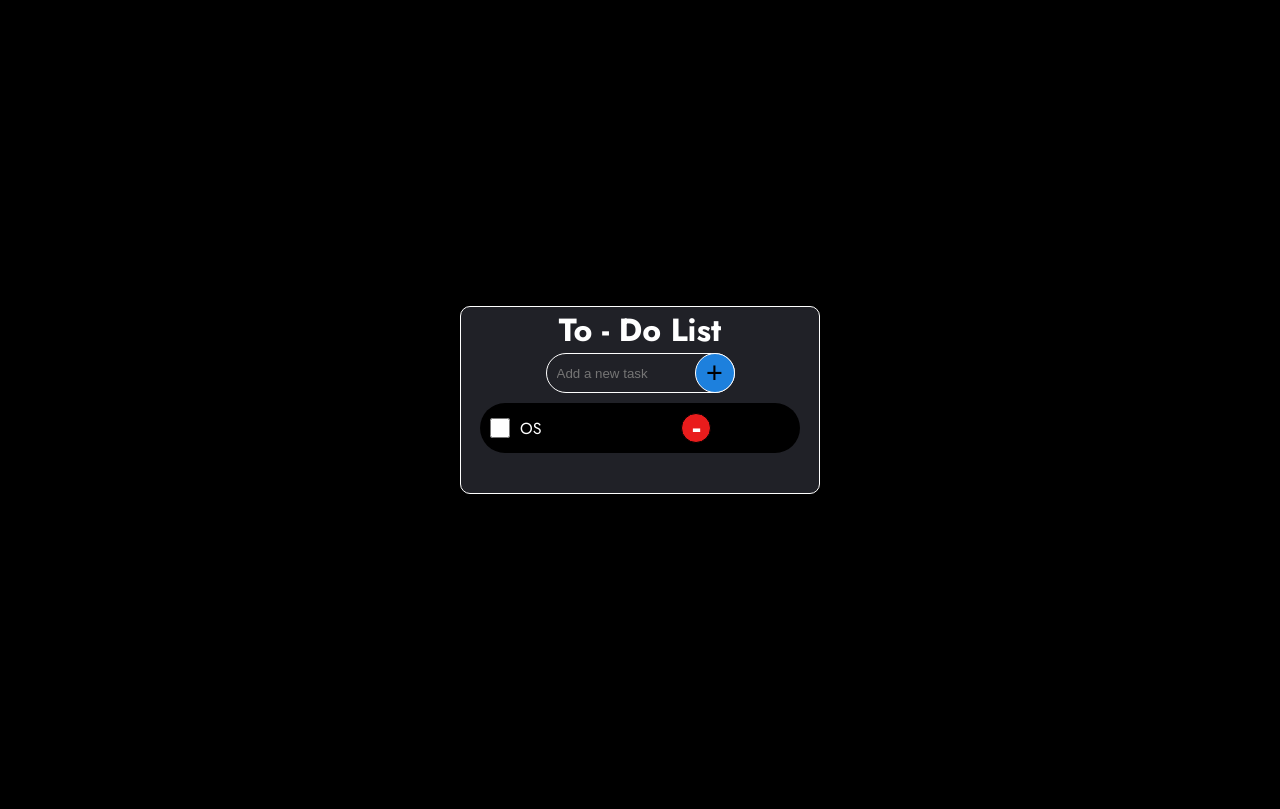
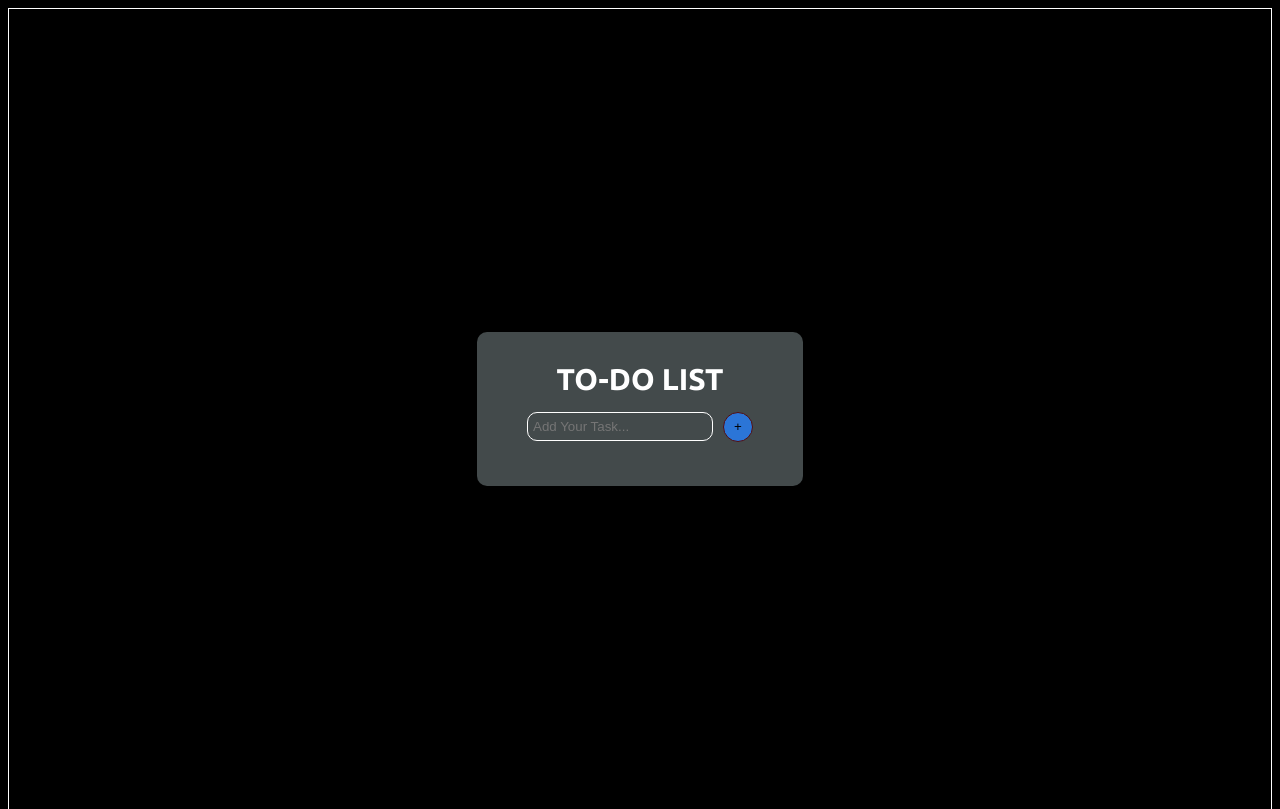
Before and after one commit to hemantjawale/JS_PROJECTS, a plain HTML site: page src/index.html in a window 1280 px wide. Shown: the top 809 px of the page. Drawn offline with Linux system fonts and the light colour scheme; a web font is replaced by a local one.

Commit message:
final edit

```diff
--- a/src/index.html
+++ b/src/index.html
@@ -1,33 +1,27 @@
 <!DOCTYPE html>
 <html lang="en">
 <head>
-    <meta charset="UTF-8" />
-    <meta name="viewport" content="width=device-width, initial-scale=1.0" />
-    <title>To-Do App</title>
+    <meta charset="UTF-8">
+    <meta name="viewport" content="width=device-width, initial-scale=1.0">
+    <title>To-Do</title>
+   <link rel="shortcut icon" href="https://www.gstatic.com//tasks/f5cfbf604fef12b05341c945d745fff2/favicon.ico" type="image/x-icon">
 </head>
-  <link rel="stylesheet" href="style.css" />
+<link rel="stylesheet" href="style.css">
 <body>
-    <div class="container">
-      <div class="to-doapp">
-        <h1>To - Do List</h1>
-        <form class="input-area">
-          <input type="text" id="task-input" placeholder="Add a new task" />
-          <button class="add">+</button>
-        </form>
-        <div class="show-tasks">
-          <ul class="tasks">
-            <li>
-              <div class="singular-task">
-                <div class="wrap1">
-                  <input type="checkbox" name="" id="task-done" /> OS
+    <div class="main">
+        <div class="listCard">
+             <p class="heading">TO-DO LIST</p>
+            <div class="content">
+                <div class="newtask">
+                    <input type="text" class = "InputTask"placeholder="Add Your Task...">
+                    <button class="AddBtn">+</button>
                 </div>
-                <button class="delete">-</button>
+                <div class="displayTask">
                 </div>
-            </li>
-          </ul>
+
             </div>
         </div>
     </div>
+   <script src = "script.js"></script>
 </body>
-  <script src="script.js"></script>
 </html>
--- a/src/script.js
+++ b/src/script.js
@@ -1,29 +1,48 @@
-document.addEventListener("DOMContentLoaded", () => {
-  const add = document.querySelector(".add");
-  const input = document.querySelector("#task-input");
-  const checkbox = document.querySelector("#task-done");
-  const delete_task = document.querySelector(".delete");
-  const newtask = document.querySelector(".wrap1");
-  let task = JSON.parse(localStorage.getItem("task")) || [];
-  task.forEach((task) => renderTask(task));
-  add.addEventListener("click", (e) => {
+document.addEventListener("DOMContentLoaded",()=>{
+    let input = document.querySelector(".InputTask");
+let AddBtn=document.querySelector(".AddBtn");
+let displayTask=document.querySelector(".displayTask")
+let allTasks=JSON.parse(localStorage.getItem("tasks"))||[];
+allTasks.forEach(task => renderTaskLoocal(task));
+
+AddBtn.addEventListener("click",(e)=>{
     e.preventDefault();
-    const taskTest = input.value.trim();
-    if (taskTest === "") return;
-    const newtask = {
-      id: Date.now(),
-      text: taskTest,
-      completed: false,
+
+    let taskTest=input.value.trim();
+
+    if(taskTest ==="") return;
+    let newTask = {
+        id:Date.now(),
+        taksname:taskTest,
+        isCompleted:false
     };
-    task.push(newtask);
-    input.value = "";
-    savetask();
-    console.log(task);
-  });
-  function savetask() {
-    localStorage.setItem("task", JSON.stringify(task));
-  }
-  function renderTask(task) {
-    console.log(task);
-  }
-});
+    allTasks.push(newTask);
+    saveTaskLocal();
+    taskTest="";
+})
+function saveTaskLocal(){
+    localStorage.setItem("tasks",JSON.stringify(allTasks))
+}
+function renderTaskLoocal(task){
+    let li=document.createElement("li");
+    li.setAttribute("data-id",task.id);
+    li.innerHTML=`
+    <span>${task.taksname}</span>
+    <button id = "delete">-</button>`
+    displayTask.appendChild(li)
+    if(task.isCompleted) li.classList.add("completed")
+    li.addEventListener("click",(e)=>{
+        if(e.target.tagName=="BUTTON") return;
+        task.isCompleted=(!task.isCompleted);
+        li.classList.toggle("completed");
+        saveTaskLocal()
+
+    })
+   li.querySelector("#delete").addEventListener("click",(e)=>{
+        e.stopPropagation();
+        allTasks=allTasks.filter((t)=> t.id!=task.id)
+        li.remove();
+        saveTaskLocal()
+    })
+}
+})
--- a/src/style.css
+++ b/src/style.css
@@ -1,114 +1,123 @@
-@import url("https://fonts.googleapis.com/css2?family=Jost:ital,wght@0,100..900;1,100..900&family=Playfair+Display:ital,wght@1,400..900&display=swap");
-* {
-  margin: 0;
-  padding: 0;
-  box-sizing: border-box;
+@import url('https://fonts.googleapis.com/css2?family=Ubuntu:ital,wght@0,300;0,400;0,500;0,700;1,300;1,400;1,500;1,700&display=swap');
+body{
+    background-color: #000;
+    font-family: ubuntu;
 }
-body {
-  font-family: Jost;
-  background-color: #000;
+.main{
     color: #fff;
+    border: 1px solid #fff;
     display: flex;
     justify-content: center;
     align-items: center;
-  min-height: 100vh;
-  background-image: url();
+    height: 100vh;
 }
-.input-area {
-  display: flex;
-  flex-direction: row;
+.heading{
+    margin: 5px 0px;
+    font-size: 30px;
+    font-weight: bold;
 }
-.container {
+.InputTask{
     display: flex;
     justify-content: center;
     align-items: center;
-  width: 100vh;
-  height: 50vh;
-  border-radius: 25px;
+    margin-top: 10px;
+    margin-bottom: 10PX;
+    padding-left: 5px;
+    border-radius: 10px;
+    background-color: transparent;
+    border: 1.5px solid #fff;
+    color: #fff;
+    height: 25px;
 }
-.add {
+.listCard{
+    border-radius: 10px;
+
+    padding: 25px 50px;
+    background-color: #434a4b;
     display: flex;
+    justify-content: center;
     align-items: center;
-  justify-content: center;
-  background-color: #1d80dd;
-  height: 40px;
-  width: 40px;
-  font-size: 180%;
-  padding: 5px;
-  border: 1px solid #fff;
-  border-radius: 100px;
+    flex-direction: column;
+}
+.AddBtn{
+
+    background-color: #2b75d7;
+    height: 30px;
+    width: 30px;
+    border-radius: 20px;
+    border: 1.5px solid #540d0d;
+    margin-left: 10px;
+    padding: 0;
+
+}
+.AddBtn:hover{
+    background-color: #414d9d;
     cursor: pointer;
 }
-#task-input {
-  border-radius: 30px;
-  padding-left: 10px;
-  background-color: inherit;
-  margin-right: -40px;
-  border: 1px solid white;
-}
-.add:hover {
-  background-color: #0d5599;
-}
-.to-doapp {
-  border: 1px solid rgb(255, 255, 255);
+.content{
     display: flex;
     flex-direction: column;
+    align-items: center;
+    justify-content: space-between;
+
+}
+li{
+    list-style-type: none;
+}
+#delete{
+    background-color: red;
+    width: 20px;
+    height: 20px;
+    border-radius: 30px;
+    border:1px solid #fff
+}
+#delete:hover{
+    background-color: #d40b0b;
+    cursor: pointer;
+}
+.newtask{
+    display: flex;
     justify-content: center;
     align-items: center;
-  width: 45vh;
-  border-radius: 10px;
-  background-color: #202127;
-  padding-bottom: 40px;
+
 }
-.tasks {
-  list-style-type: none;
-  background-color: #000;
+.displayTask{
+    border-radius: 15px;
+    padding: 5px 15px;
     display: flex;
-  width: 40vh;
-  border-radius: 30px;
-  margin-top: 10px;
-  padding: 10px;
+    flex-direction: column;
+
 }
-.show-tasks {
+/*
+.displayTask li{
     display: flex;
     justify-content: space-between;
+    align-items: center;
+    padding: 10px 15px;
+
+
+} */
+ .displayTask li {
+    display: flex;
+    justify-content: space-between;
+    align-items: center;
+    padding: 10px 15px;
+    margin: 8px 0;
+    background-color: #000;
+    border-radius: 8px;
+    border: 1px solid #444;
+    color: #fff;
+
 }
-.Tasks-status {
-  display: none;
+.completed {
+    text-decoration: line-through;
 }
-.delete {
-  color: #fff;
-  display: flex;
-  font-weight: bold;
-  justify-content: center;
-  align-items: center;
-  background-color: #e91c1c;
-  height: 30px;
-  width: 30px;
-  font-size: 180%;
-  border-radius: 200%;
-  border: 1px solid black;
+
+.displayTask li:hover {
+    cursor: pointer;
+    background-color: #2a2a2a;
 }
-.delete:hover {
-  background-color: #b00000;
-  cursor: pointer;
+
+#delete{
+    margin-left: 100px;
 }
-.singular-task {
-  display: flex;
-  align-items: center;
-  justify-content: space-between;
-  gap: 140px;
-  width: 100%;
-}
-.wrap1 {
-  display: flex;
-  align-items: center;
-  gap: 10px;
-}
-#task-done {
-  accent-color: #1d80dd;
-  width: 20px;
-  height: 20px;
-
-  cursor: pointer;
-}
```
Lines whose indentation alone changed are shown as unchanged.
